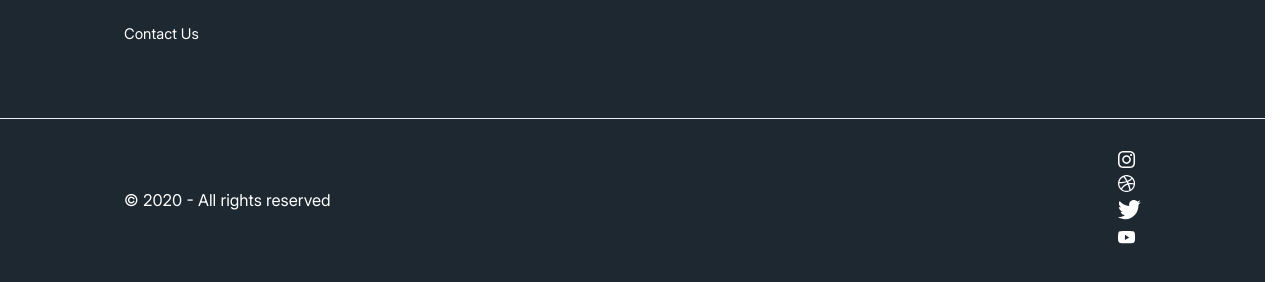
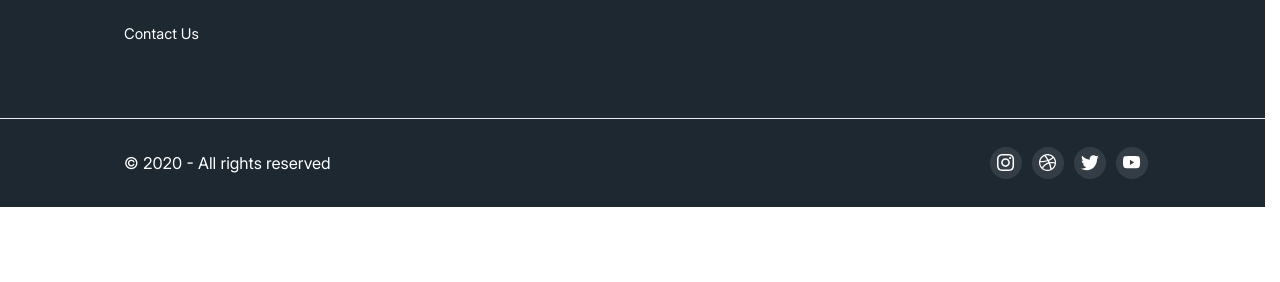
Before and after one commit to Sim-karta/freshcode-grid, a plain HTML site: page index.html in a window 1280 px wide. Shown: the part 1767-2049 px from the top of the page. After the commit the page ends 1974 px from the top, so only its background shows below. Drawn offline with Linux system fonts and the light colour scheme.

Commit message:
Add styles for socials

```diff
--- /dev/null
+++ b/assets/styles/blocks/_soc1als.scss
@@ -0,0 +1,28 @@
+@use "../helpers" as *;
+
+.soc1als {
+    &__list {
+        display: flex;
+        gap: #{rem(24)};
+    }
+
+    &__item {
+        position: relative;
+
+        &::before {
+            @include abs-center;
+            @include square(#{rem(32)});
+            content: "";
+            position: absolute;
+
+            background-color: var(--color-light);
+            opacity: 0.1;
+            border-radius: 50%;
+        }
+    }
+
+    &__link {
+        @include flex-center;
+        @include square(#{rem(18)});
+    }
+}
--- a/assets/styles/main.scss
+++ b/assets/styles/main.scss
@@ -10,3 +10,4 @@
 @use "blocks/hero";
 @use "blocks/section";
 @use "blocks/footer";
+@use "blocks/soc1als";
```
Also changed, not shown: assets/styles/main.css, 1 other file.
